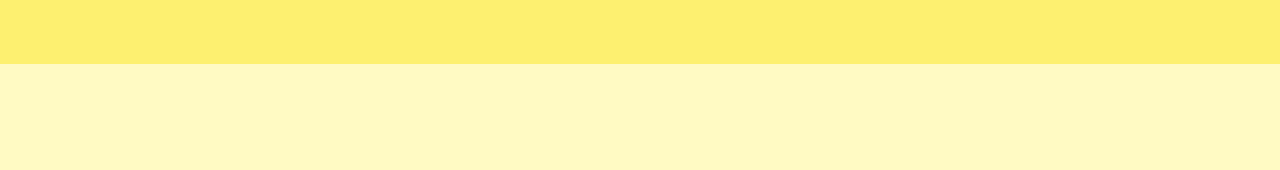
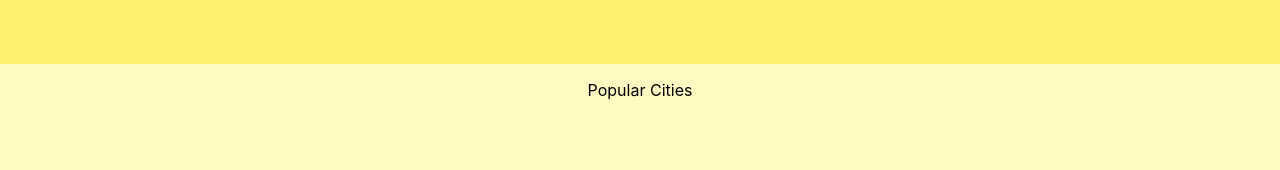
Before and after one commit to therealpelance/BrewDay, a React (Create React App) app: page /cities in a window 1280 px wide. Shown: the top 170 px of the page. Built offline with nearby package versions, Linux system fonts and the light colour scheme.

Commit message:
Added page routes

```diff
--- a/src/App.jsx
+++ b/src/App.jsx
@@ -1,9 +1,13 @@
 import React from 'react';
 import Navbar from './features/Navbar/Navbar';
+import NearMe from './pages/NearMe/NearMe';
+import Search from './pages/Search/Search';
+import Cities from './pages/Cities/Cities';
+import Planner from './pages/Planner/Planner';
 // import logo from './logo.svg';
 // import { Counter } from './features/counter/Counter';
 import './App.css';
-import { BrowserRouter as Router } from 'react-router-dom';
+import { BrowserRouter as Router, Route, Routes } from 'react-router-dom';
 
 function App() {
   return (
@@ -56,7 +60,12 @@ function App() {
           </span> */}
         </header>
         <main className='App-main'>
-
+          <Routes>
+            <Route path='/' element={<NearMe />} />
+            <Route path='/search' element={<Search />} />
+            <Route path='/cities' element={<Cities />} />
+            <Route path='/planner' element={<Planner />} />
+          </Routes>
         </main>
         <footer className='App-footer'>
 
--- /dev/null
+++ b/src/pages/Cities/Cities.jsx
@@ -0,0 +1,11 @@
+import React from 'react';
+
+function Cities () {
+    return (
+        <div>
+            <p>Popular Cities</p>
+        </div>
+    )
+};
+
+export default Cities;
--- /dev/null
+++ b/src/pages/NearMe/NearMe.jsx
@@ -0,0 +1,11 @@
+import React from 'react';
+
+function NearMe () {
+    return (
+        <div>
+            <p>Near Me</p>
+        </div>
+    )
+};
+
+export default NearMe;
--- /dev/null
+++ b/src/pages/Planner/Planner.jsx
@@ -0,0 +1,11 @@
+import React from 'react';
+
+function Planner () {
+    return (
+        <div>
+            <p>Planner</p>
+        </div>
+    )
+};
+
+export default Planner;
--- /dev/null
+++ b/src/pages/Search/Search.jsx
@@ -0,0 +1,11 @@
+import React from 'react';
+
+function Search () {
+    return (
+        <div>
+            <p>Search</p>
+        </div>
+    )
+};
+
+export default Search;
```
Also changed, not shown: src/pages/Cities/Cities.css (added), src/pages/NearMe/NearMe.css (added), src/pages/Planner/Planner.css (added), src/pages/Search/Search.css (added).
